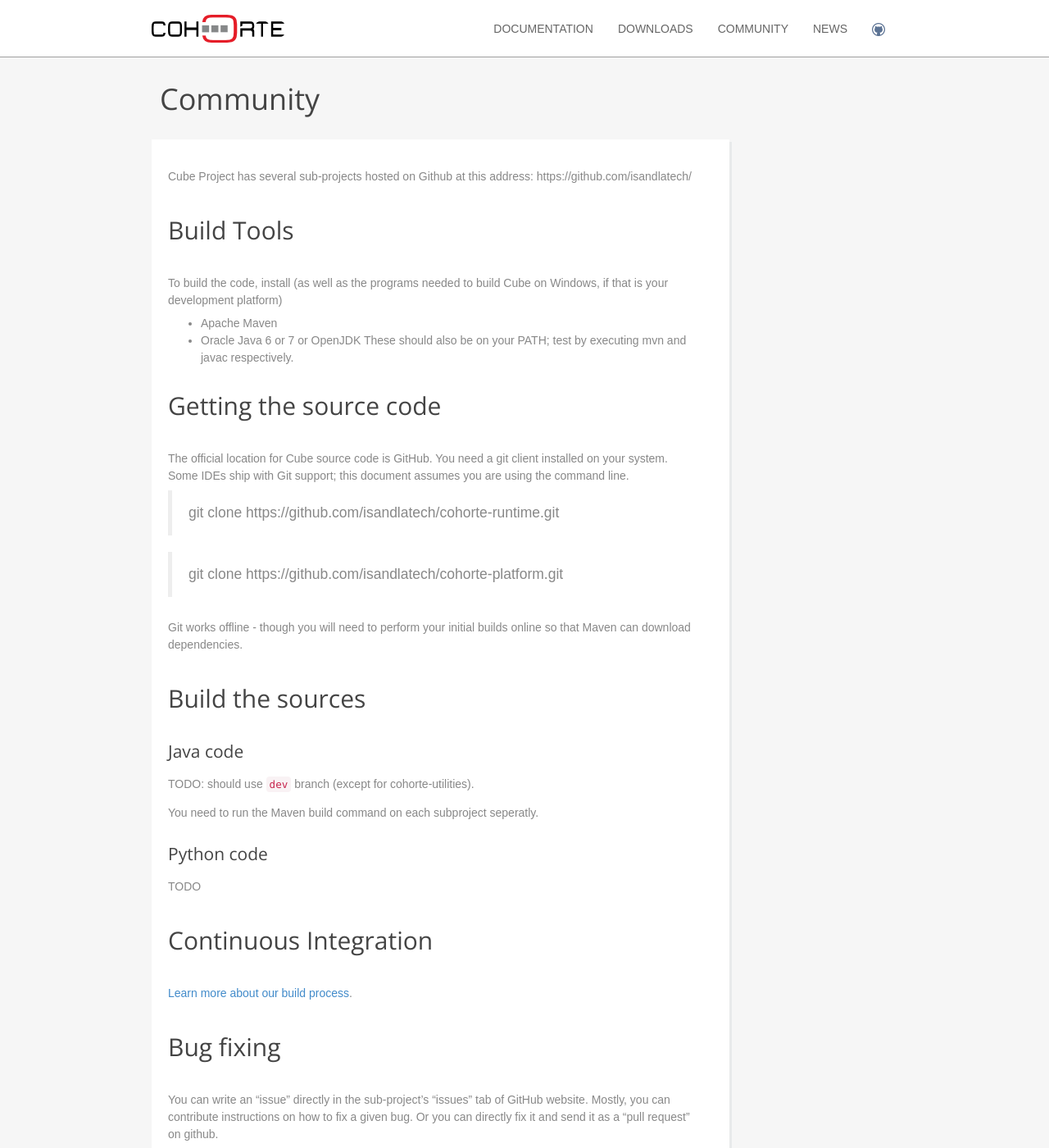
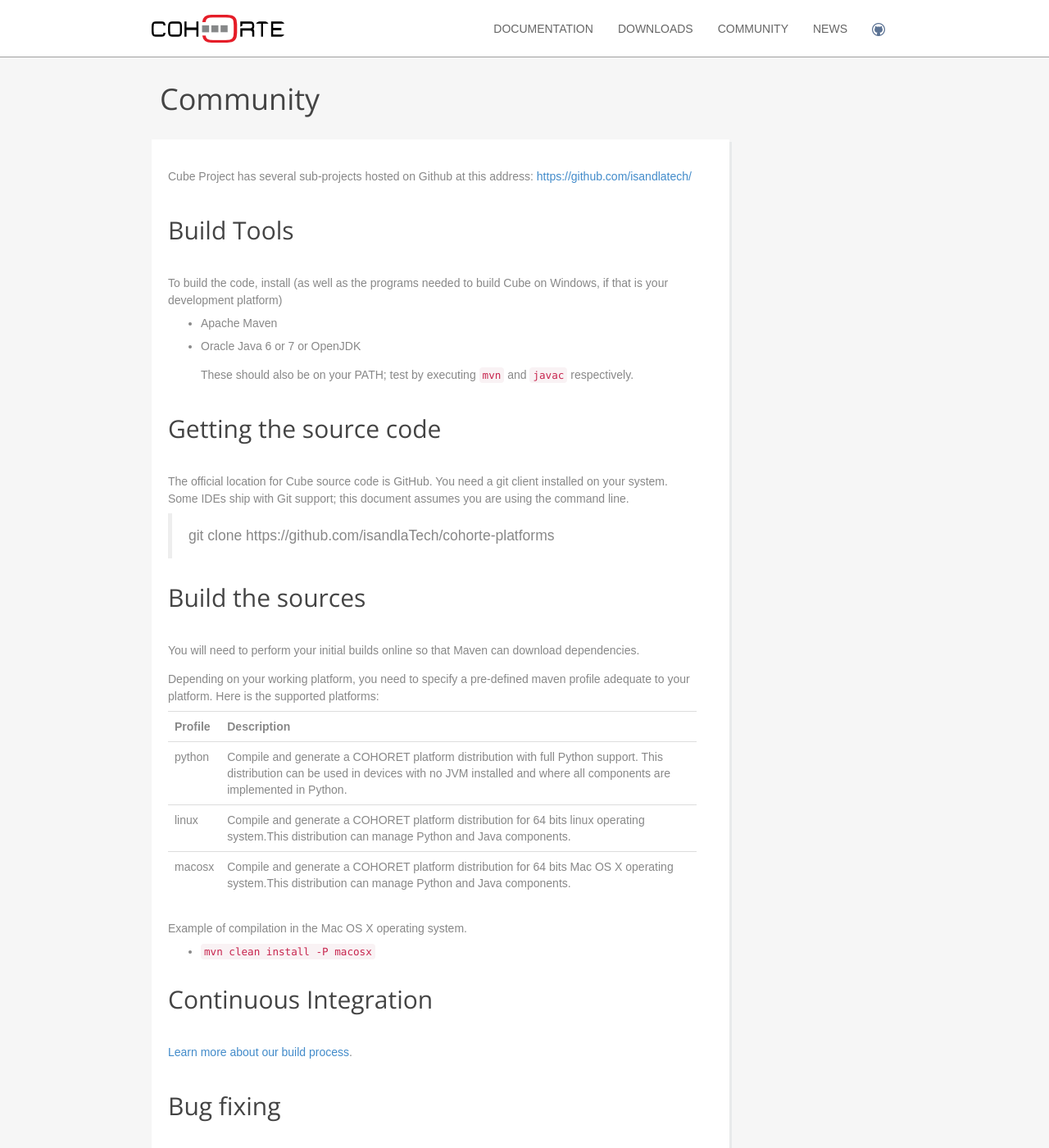
Before and after one commit to cohorte/cohorte.github.io, a Jekyll site: the page built from community/index.md, in a window 1280 px wide and 1400 px high. Shown: the whole window at 82% size. Built offline with Jekyll 4.4.1, drawn with Linux system fonts in a browser that asks for light colours; some of the changed text lies outside the part shown.

Commit message:
Updating community and download pages
adding pre-release 1.0.0-pre1

```diff
--- a/community/index.md
+++ b/community/index.md
@@ -3,36 +3,39 @@ layout: page
 title: Community
 ---
 
-Cube Project has several sub-projects hosted on Github at this address: https://github.com/isandlatech/
+Cube Project has several sub-projects hosted on Github at this address: [https://github.com/isandlatech/](https://github.com/isandlatech/)
 
 ## Build Tools
 
 To build the code, install (as well as the programs needed to build Cube on Windows, if that is your development platform)
+
  * Apache Maven
  * Oracle Java 6 or 7 or OpenJDK
-   These should also be on your PATH; test by executing mvn and javac respectively.
+
+   These should also be on your PATH; test by executing `mvn` and `javac` respectively.
 
 ## Getting the source code
 The official location for Cube source code is GitHub. You need a git client installed on your system. Some IDEs ship with Git support; this document assumes you are using the command line.
 
-> git clone https://github.com/isandlatech/cohorte-runtime.git
-
-> git clone https://github.com/isandlatech/cohorte-platform.git
-
-Git works offline - though you will need to perform your initial builds online so that Maven can download dependencies.
+> git clone https://github.com/isandlaTech/cohorte-platforms
 
 ## Build the sources
 
-### Java code
+You will need to perform your initial builds online so that Maven can download dependencies.
 
-TODO: should use `dev` branch (except for cohorte-utilities).
+Depending on your working platform, you need to specify a pre-defined maven profile adequate to your platform. Here is the supported platforms:
 
-You need to run the Maven build command on each subproject seperatly.
+<table class="table">
+<tr><td><b>Profile</b></td><td><b>Description</b></td></tr>
+<tr><td>python</td><td>Compile and generate a COHORET platform distribution with full Python support. This distribution can be used in devices with no JVM installed and where all components are implemented in Python.</td></tr>
+<tr><td>linux</td><td>Compile and generate a COHORET platform distribution for 64 bits linux operating system.This distribution can manage Python and Java components. </td></tr>
+<tr><td>macosx</td><td>Compile and generate a COHORET platform distribution for 64 bits Mac OS X operating system.This distribution can manage Python and Java components. </td></tr>
+</table>
 
+Example of compilation in the Mac OS X operating system.
 
-### Python code
+ * `mvn clean install -P macosx`
 
-TODO
 
 ## Continuous Integration
 
@@ -43,4 +46,4 @@ TODO
 You can write an “issue” directly in the sub-project’s “issues” tab of GitHub website. Mostly, you can contribute instructions on how to fix a given bug. Or you can directly fix it and send it as a “pull request” on github.
 
 ## Future development and enhancement
-Once you get comfortable with the code, you can start to scratch you own itch and contribute new features.
+Once you get comfortable with the code, you can start to scratch your own itch and contribute new features.
```
Also changed, not shown: downloads/index.md (+5 -5 lines).
